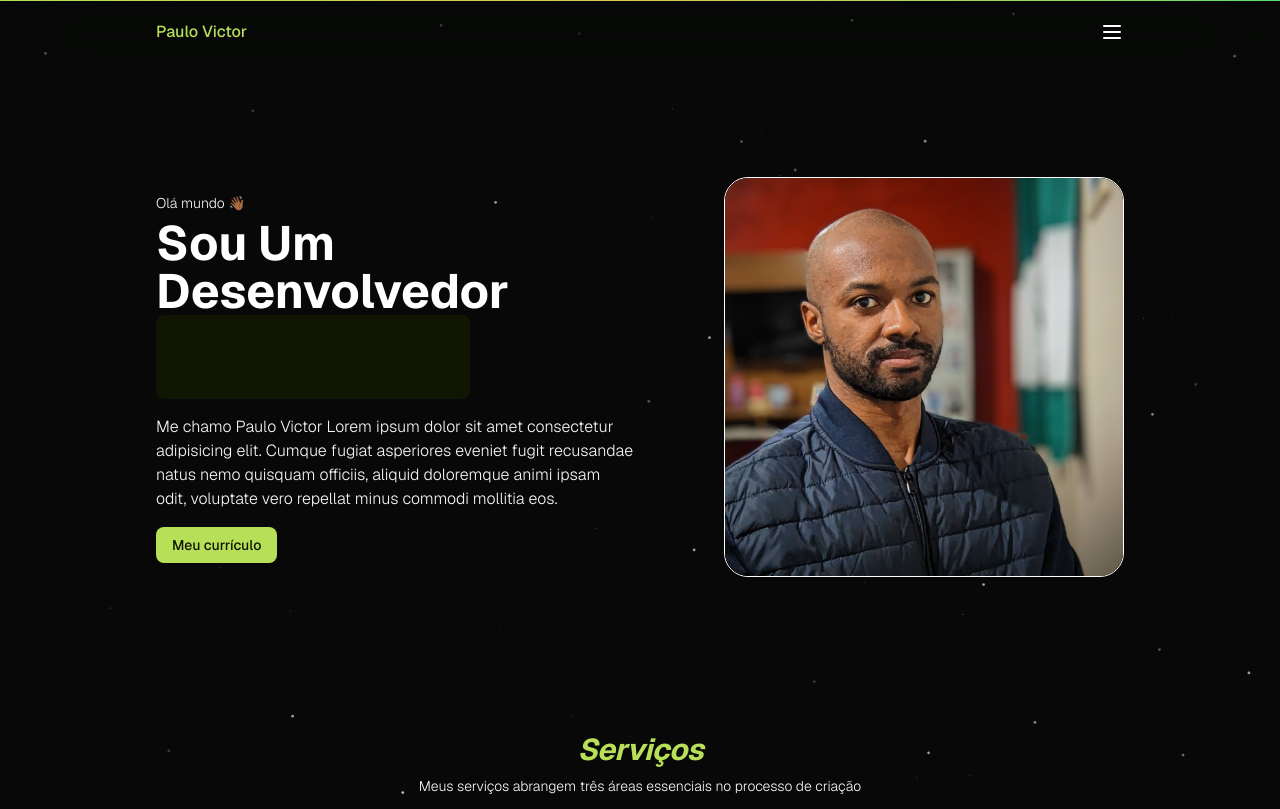
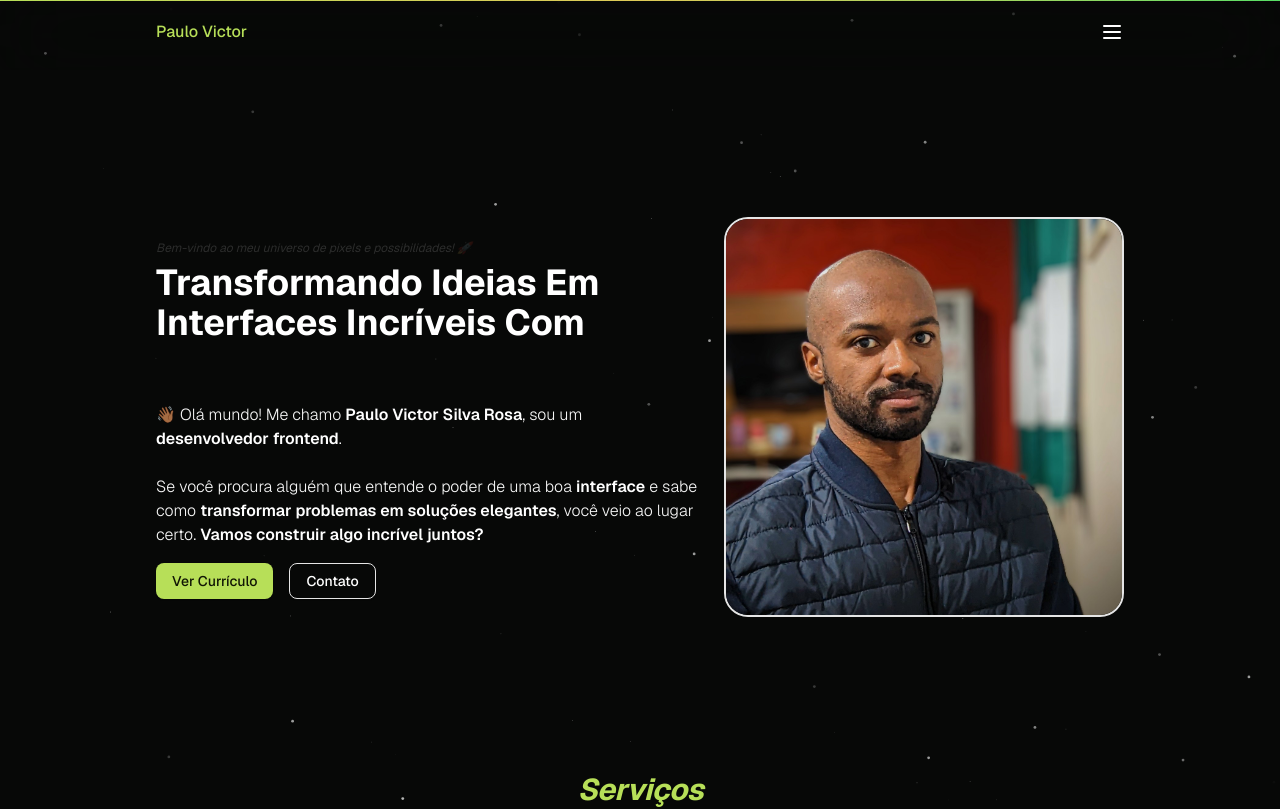
Before and after one commit to paulopbi/portfolio, a Next.js app: page / in a window 1280 px wide. Shown: the top 809 px of the page. Built offline with nearby package versions, Linux system fonts and the light colour scheme.

Commit message:
refactor: change the copy text and add link to contacts route

```diff
--- a/src/sections/Hero.tsx
+++ b/src/sections/Hero.tsx
@@ -5,45 +5,60 @@ import HeroImage from "@/assets/images/hero.jpg"
 import RotatingText from "@/components/reactbits/rotating-text"
 import { rotatingTextValues } from "@/constants"
 import { Button } from "@/components/ui/button"
+import Link from "next/link"
 
 const Hero = () => {
   return (
-    <section className="container flex min-h-[550px] w-full flex-col items-center justify-center gap-8 overflow-hidden md:justify-around lg:flex-row">
+    <section className="container mt-10 flex min-h-[550px] w-full flex-col items-center justify-center gap-6 overflow-hidden md:justify-around lg:flex-row">
       {/* left side */}
       <div className="z-10 order-2 col-span-2 max-w-[500px] lg:order-1 lg:max-w-full">
-        <span className="text-muted text-sm font-light">Olá mundo 👋🏾</span>
-        <h1 className="mt-1 text-4xl font-bold text-pretty break-words capitalize xl:text-5xl">
-          Sou Um Desenvolvedor{" "}
+        <div>
+          <span className="text-xs font-normal text-white/15 italic">
+            Bem-vindo ao meu universo de pixels e possibilidades! 🚀
+          </span>
+          <h1 className="mt-1 text-4xl font-bold text-pretty break-words capitalize xl:text-4xl">
+            Transformando ideias em interfaces incríveis com
             <RotatingText
               texts={rotatingTextValues}
-            mainClassName="w-fit px-2 py-4 bg-brand-dark text-brand overflow-hidden justify-center rounded-md"
-            staggerFrom={"first"}
+              mainClassName="w-fit text-brand overflow-hidden justify-center rounded-md"
+              staggerFrom={"random"}
               initial={{ y: "100%" }}
               animate={{ y: 0 }}
               exit={{ y: "-120%" }}
-            staggerDuration={0.025}
+              staggerDuration={0.028}
               splitLevelClassName="overflow-hidden pb-0.5 sm:pb-1 md:pb-1"
               transition={{ type: "spring", damping: 30, stiffness: 400 }}
               rotationInterval={2000}
             />
           </h1>
+        </div>
 
-        <p className="text-muted mt-4 text-base font-light text-balance md:mb-0">
-          Me chamo Paulo Victor Lorem ipsum dolor sit amet consectetur
-          adipisicing elit. Cumque fugiat asperiores eveniet fugit recusandae
-          natus nemo quisquam officiis, aliquid doloremque animi ipsam odit,
-          voluptate vero repellat minus commodi mollitia eos.
+        <p className="text-muted mt-4 text-sm font-light text-pretty md:mb-0 md:text-base">
+          👋🏾 Olá mundo! Me chamo <strong>Paulo Victor Silva Rosa</strong>, sou
+          um <strong>desenvolvedor frontend</strong>.
+          <br />
+          <br />
+          Se você procura alguém que entende o poder de uma boa{" "}
+          <strong>interface</strong> e sabe como{" "}
+          <strong>transformar problemas em soluções elegantes</strong>, você
+          veio ao lugar certo.{" "}
+          <strong>Vamos construir algo incrível juntos?</strong>
         </p>
 
-        <Button asChild className="mt-4">
+        <div className="mt-4">
+          <Button asChild>
             <a
               href="https://docs.google.com/document/d/1I8u6CNssCadMcUNyQW4P8sCbYHqC-AUg/edit?usp=sharing&ouid=113949315255905802728&rtpof=true&sd=true"
               target="_blank"
               rel="noreferrer"
             >
-            Meu currículo
+              Ver Currículo
             </a>
           </Button>
+          <Button asChild className="ml-4" variant="outline">
+            <Link href="/contato">Contato</Link>
+          </Button>
+        </div>
       </div>
 
       {/* right side */}
@@ -52,7 +67,7 @@ const Hero = () => {
         width={500}
         height={500}
         alt="Minha foto"
-        className="z-10 block aspect-square h-[400px] w-[400px] rounded-3xl border border-white object-cover object-center lg:order-2"
+        className="z-10 block aspect-square h-[400px] w-[400px] rounded-3xl border-2 object-cover object-center lg:order-2"
       />
     </section>
   )
```
Lines whose indentation alone changed are shown as unchanged.
